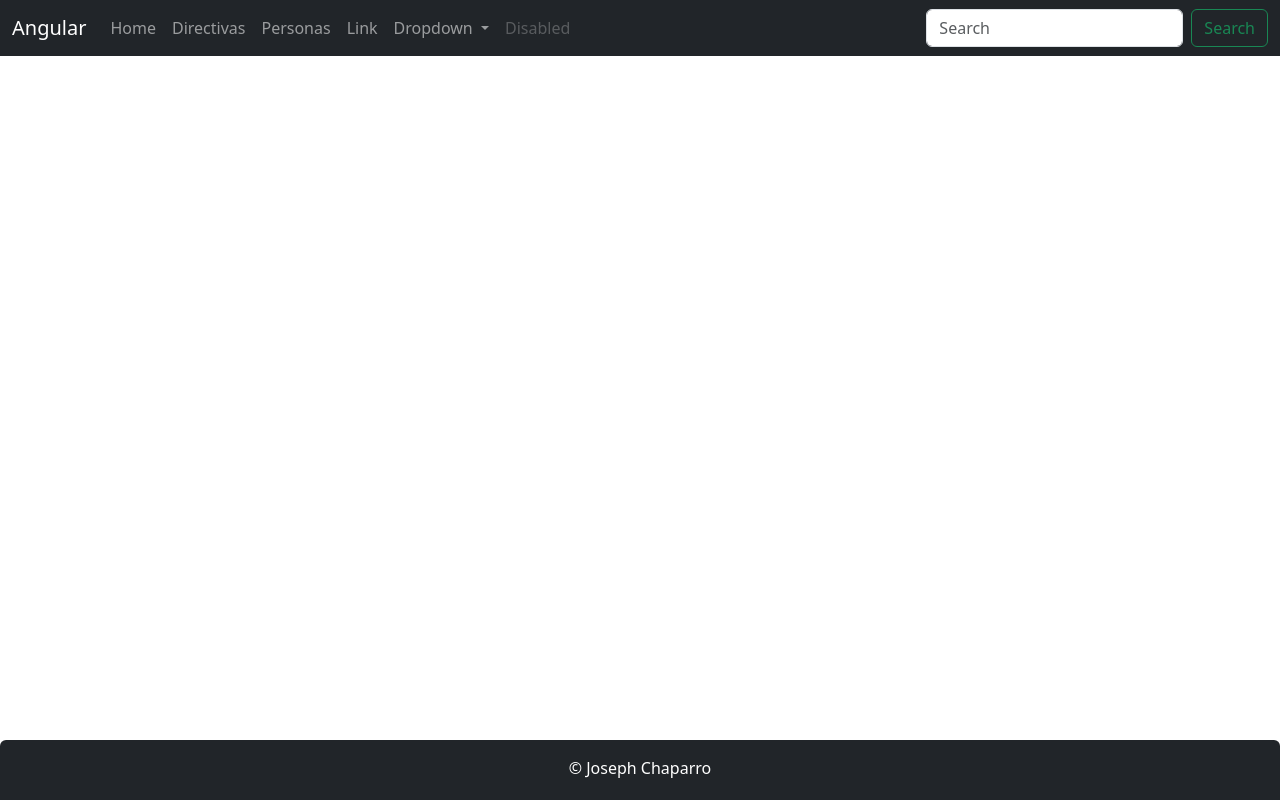
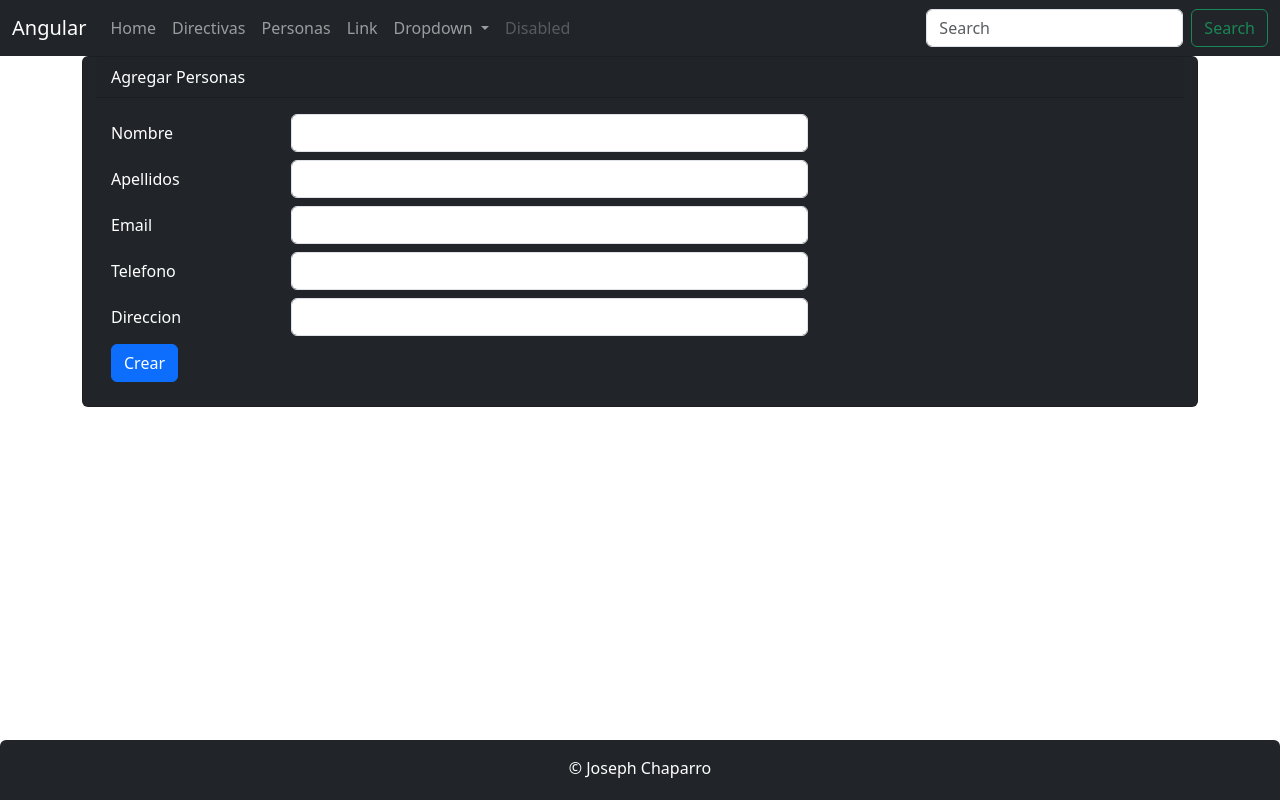
Before and after one commit to 00Josh00/Angular_Spring, an Angular app in the folder Angular/: page /personas/form in a window 1280 px wide. Before the commit this address led to /. Built offline with nearby package versions, Linux system fonts and the light colour scheme.

Commit message:
Configurar Ruta de Navegacion

```diff
--- a/Angular/src/app/app.module.ts
+++ b/Angular/src/app/app.module.ts
@@ -17,6 +17,7 @@
   { path: '', redirectTo: '/personas', pathMatch: 'full' },
   { path: 'directivas', component: DirectivaComponent },
   { path: 'personas', component: PersonasComponent },
+  { path: 'personas/form', component: FormComponent },
 ];
 
 @NgModule({
--- a/Angular/src/app/personas/form.component.html
+++ b/Angular/src/app/personas/form.component.html
@@ -1,65 +1,75 @@
-<div class="card bd-dark text-white">
+<div class="container card bg-dark text-white">
   <div class="card-header">{{ titulo }}</div>
   <div class="card-body">
     <form (ngSubmit)="create()">
       <div class="form-group row">
         <label for="nombre" class="col-form-label col-sm-2">Nombre</label>
-        <div class="col-sm-6">
+        <div class="col-sm-6 mb-2">
           <input
             type="text"
             class="form-control"
             [(ngModel)]="persona.nombre"
+            id="nombre"
             name="nombre"
+            autocomplete="off"
           />
         </div>
       </div>
       <div class="form-group row">
         <label for="apellidos" class="col-form-label col-sm-2">Apellidos</label>
-        <div class="col-sm-6">
+        <div class="col-sm-6 mb-2">
           <input
             type="text"
             class="form-control"
             [(ngModel)]="persona.apellidos"
+            id="apellidos"
             name="apellidos"
+            autocomplete="off"
           />
         </div>
       </div>
       <div class="form-group row">
         <label for="email" class="col-form-label col-sm-2">Email</label>
-        <div class="col-sm-6">
+        <div class="col-sm-6 mb-2">
           <input
             type="text"
             class="form-control"
             [(ngModel)]="persona.email"
+            id="email"
             name="email"
+            autocomplete="off"
           />
         </div>
       </div>
       <div class="form-group row">
         <label for="telefono" class="col-form-label col-sm-2">Telefono</label>
-        <div class="col-sm-6">
+        <div class="col-sm-6 mb-2">
           <input
             type="text"
             class="form-control"
             [(ngModel)]="persona.telefono"
+            id="telefono"
             name="telefono"
+            autocomplete="off"
           />
         </div>
       </div>
       <div class="form-group row">
         <label for="direccion" class="col-form-label col-sm-2">Direccion</label>
-        <div class="col-sm-6">
+        <div class="col-sm-6 mb-2">
           <input
             type="text"
             class="form-control"
             [(ngModel)]="persona.direccion"
+            id="direccion"
             name="direccion"
+            autocomplete="off"
           />
         </div>
       </div>
 
       <div class="form-group row">
-        <div class="col-sm-6">
+        <div class="col-sm-6 mb-2">
           <button class="btn btn-primary" role="button">Crear</button>
         </div>
       </div>
--- a/Angular/src/app/personas/form.component.ts
+++ b/Angular/src/app/personas/form.component.ts
@@ -7,7 +7,7 @@
 })
 export class FormComponent implements OnInit {
   public persona: Persona = new Persona();
-  public titulo: string = 'Crear Cleinte';
+  public titulo: string = 'Agregar Personas';
 
   ngOnInit(): void {}
 
--- a/Angular/src/app/personas/personas.component.html
+++ b/Angular/src/app/personas/personas.component.html
@@ -2,6 +2,16 @@
   <div class="card-header">Personas</div>
   <div class="card-body text-secondary">
     <h5 class="card-title">Listado</h5>
+
+    <div class="my-2 text-left">
+      <button
+        class="btn btn-rounded btn-primary"
+        type="button"
+        [routerLink]="['/personas/form']"
+      >
+        Agregar
+      </button>
+    </div>
 
     <table class="table table-bordered table-striped">
       <thead>
@@ -22,6 +32,7 @@
           <td>{{ persona.email }}</td>
           <td>{{ persona.telefono }}</td>
           <td>{{ persona.direccion }}</td>
+          <td>{{ persona.createAt }}</td>
         </tr>
       </tbody>
     </table>
```
